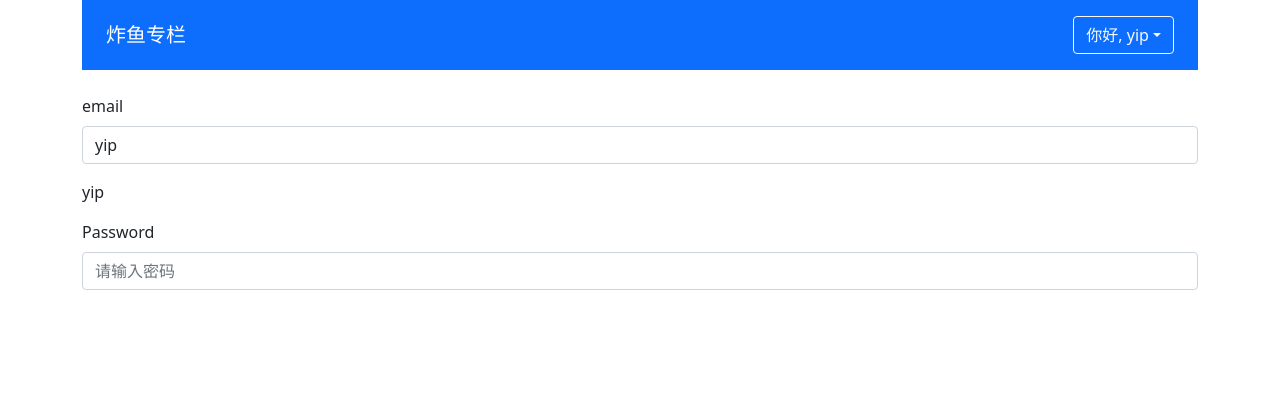
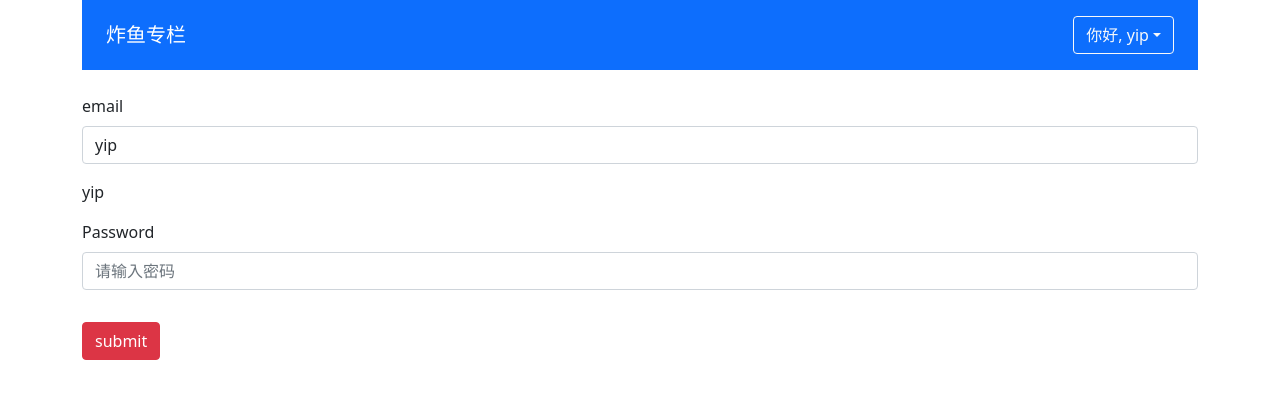
Before and after one commit to ypinchina/zhayu, a Vue app: page / in a window 1280 px wide. Shown: the top 398 px of the page. Built offline with nearby package versions, Linux system fonts and the light colour scheme.

Commit message:
初始化validateform组件和功能

```diff
--- a/src/App.vue
+++ b/src/App.vue
@@ -2,7 +2,7 @@
 <template>
   <div class="container">
     <global-header :user="userObj"></global-header>
-    <form>
+    <Validate-form @on-formSubmit="submitThisForm">
       <div class="mb-3">
         <label for="exampleInputEmail1" class="form-label">{{ emailRef.labelName }}</label>
         <validate-input :rules="emailValidateRule" v-model="modelValue" type="text" placeholder="请输入邮箱地址"></validate-input>
@@ -12,7 +12,10 @@
         <label for="exampleInputPassword1" class="form-label">Password</label>
         <validate-input :rules="passwordRules" type="password" placeholder="请输入密码"></validate-input>
       </div>
-    </form>
+      <template #submit>
+        <span class="btn btn-danger">submit</span>
+      </template>
+    </Validate-form>
   </div>
 </template>
 
@@ -21,6 +24,7 @@ import 'bootstrap/dist/css/bootstrap.min.css'
 import GlobalHeader, { NavProps } from './components/globalHeader.vue'
 import validateInput, { rulesProps } from './components/validateInput.vue'
 import { defineComponent, reactive, ref } from 'vue'
+import ValidateForm from './components/ValidateForm.vue'
 const userTestData: NavProps = {
   isLogin: true,
   id: 5,
@@ -28,9 +32,12 @@ const userTestData: NavProps = {
 }
 export default defineComponent({
   components: {
-    GlobalHeader, validateInput
+    GlobalHeader, validateInput, ValidateForm
   },
   setup () {
+    const submitThisForm = (params: boolean) => {
+      console.log(719, params)
+    }
     const modelValue = ref('yip')
     const emailValidateRule: rulesProps = [
       { type: 'required', message: '邮箱信息不能为空' },
@@ -53,7 +60,7 @@ export default defineComponent({
         emailRef.emailRule = 'email格式不符合规范'
       }
     }
-    return { userObj: userTestData, emailRef, emailBlur, emailValidateRule, modelValue }
+    return { userObj: userTestData, emailRef, emailBlur, emailValidateRule, modelValue, submitThisForm }
   }
 })
 </script>
--- /dev/null
+++ b/src/components/ValidateForm.vue
@@ -0,0 +1,26 @@
+<!--  -->
+<template>
+  <form class="validate-form-container">
+    <slot name="default"></slot>
+    <div class="submit-area" @click.prevent="submitForm">
+      <slot name="submit">
+        <button class="btn btn-primary" type="submit">提 交</button>
+      </slot>
+    </div>
+  </form>
+</template>
+
+<script lang='ts'>
+import { defineComponent } from 'vue'
+export default defineComponent({
+  emits: ['on-formSubmit'],
+  setup (prop, context) {
+    const submitForm = () => {
+      context.emit('on-formSubmit', true)
+    }
+    return { submitForm }
+  }
+})
+</script>
+<style scoped>
+</style>
```
